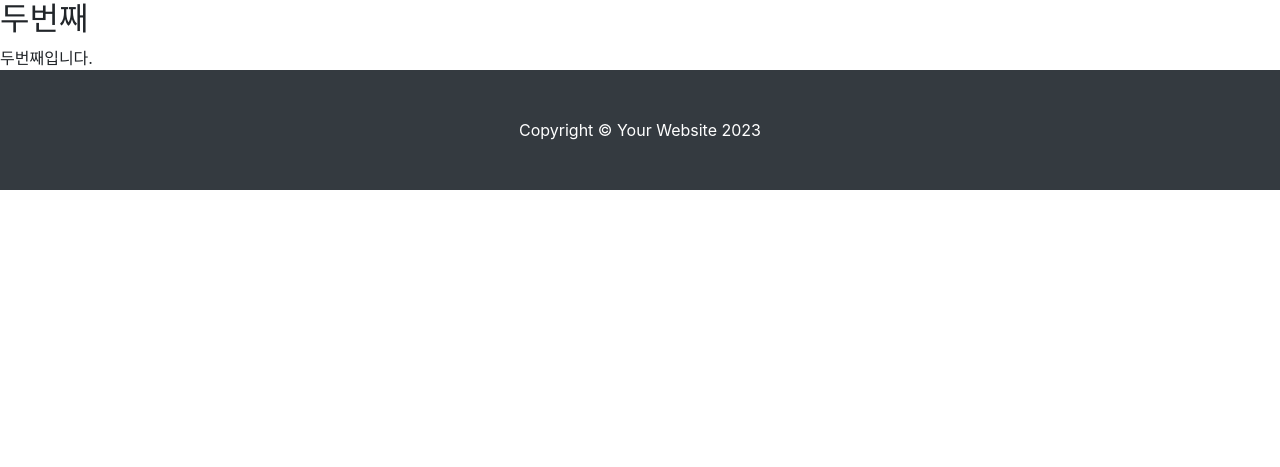
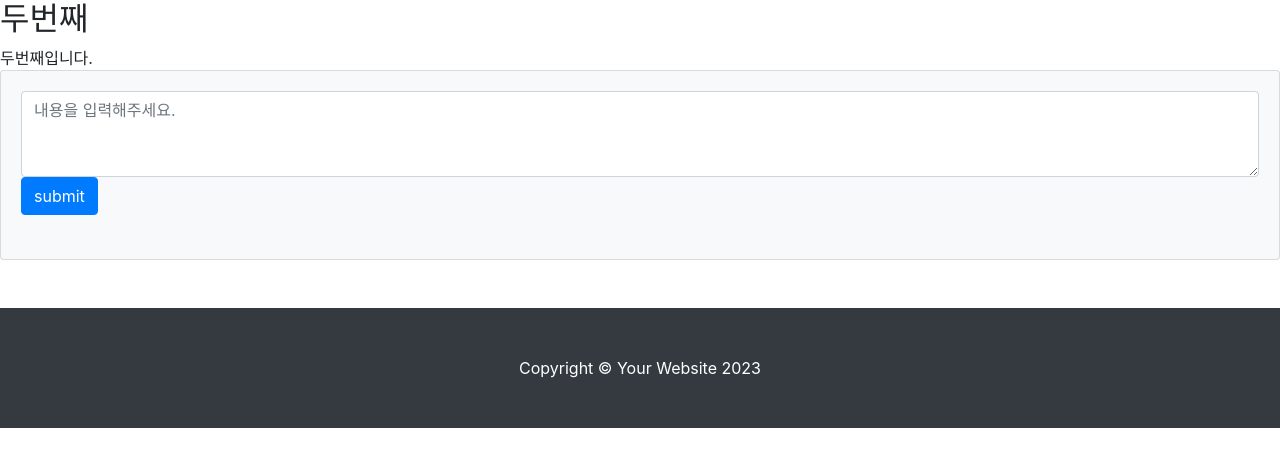
Before and after one commit to projectmiluju/comento_site, a Django app: page /mysite/9/ in a window 1280 px wide. Shown: the part 56-523 px from the top of the page. Run offline with Django 4.2, Linux system fonts and the light colour scheme; data comes from the database, SQL or seed files in the repository; both versions use the stored data as it was after the commit; some libraries are stand-ins or nearby versions.

Commit message:
feat(댓글 기능 구현): 상세 화면에서 댓글 출력

```diff
--- a/myproject/mysite/admin.py
+++ b/myproject/mysite/admin.py
@@ -1,6 +1,7 @@
 from django.contrib import admin
-from. models import MainContent
+from. models import MainContent, Comment
 
 admin.site.register(MainContent)
+admin.site.register(Comment)
 
 # Register your models here.
--- a/myproject/templates/mysite/content_detail.html
+++ b/myproject/templates/mysite/content_detail.html
@@ -4,4 +4,27 @@
 <div>
     {{ content_list.content }}
 </div>
+
+<section class="mb-5">
+    <div class="card bg-light">
+        <div class="card-body">
+            <form method="post" class="mb-4" action="">
+                {% csrf_token %}
+                <textarea id="content" name="content" class="form-control" rows="3"
+                      placeholder="내용을 입력해주세요."></textarea>
+                <button type="submit" class="btn btn-primary">submit</button>
+            </form>
+            {% for comment in content_list.comment_set.all %}
+            <div class="d-flex">
+                <div class="d-flex">
+                    <div class="fw-bold">{{ comment.author.username }} &nbsp&nbsp {{ comment.create_date }}
+                    </div>
+                    {{ comment.content }}
+                </div>
+            </div>
+            <br/>
+            {% endfor %}
+        </div>
+    </div>
+</section>
 {% endblock %}
```
Also changed, not shown: myproject/db.sqlite3.
